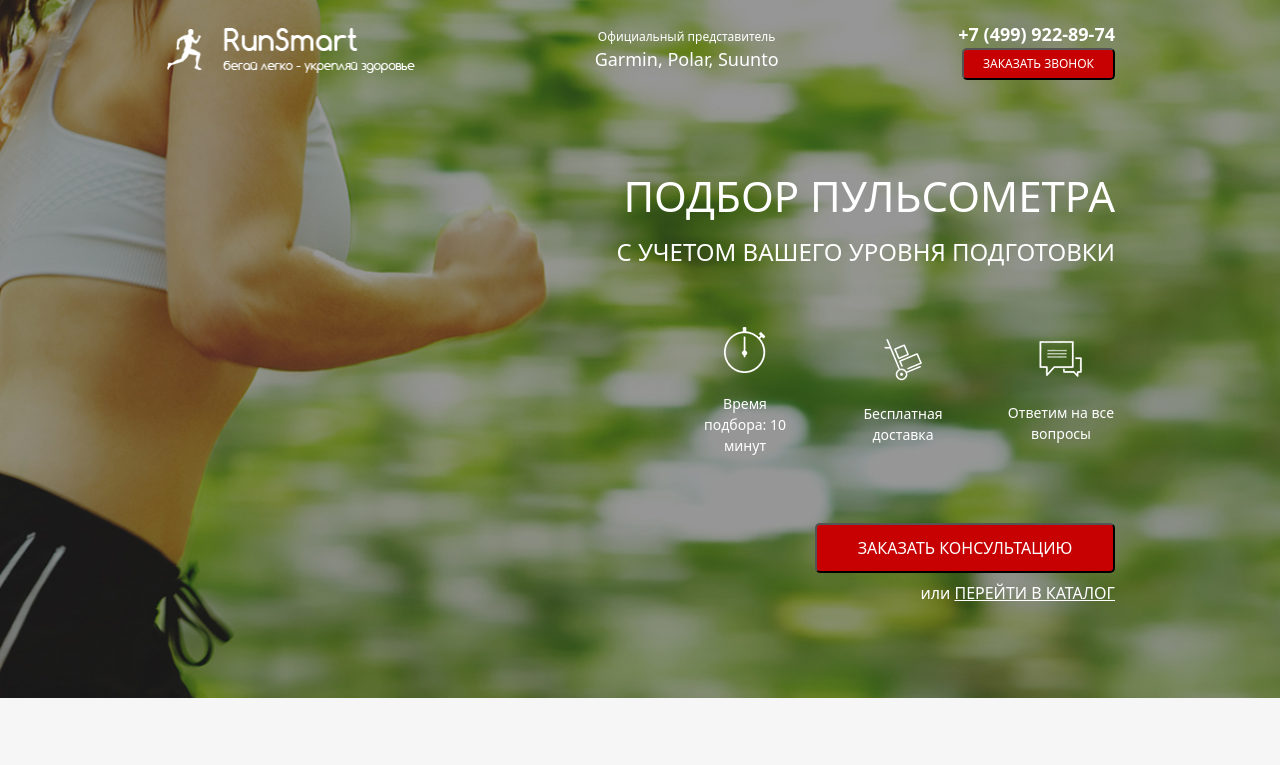
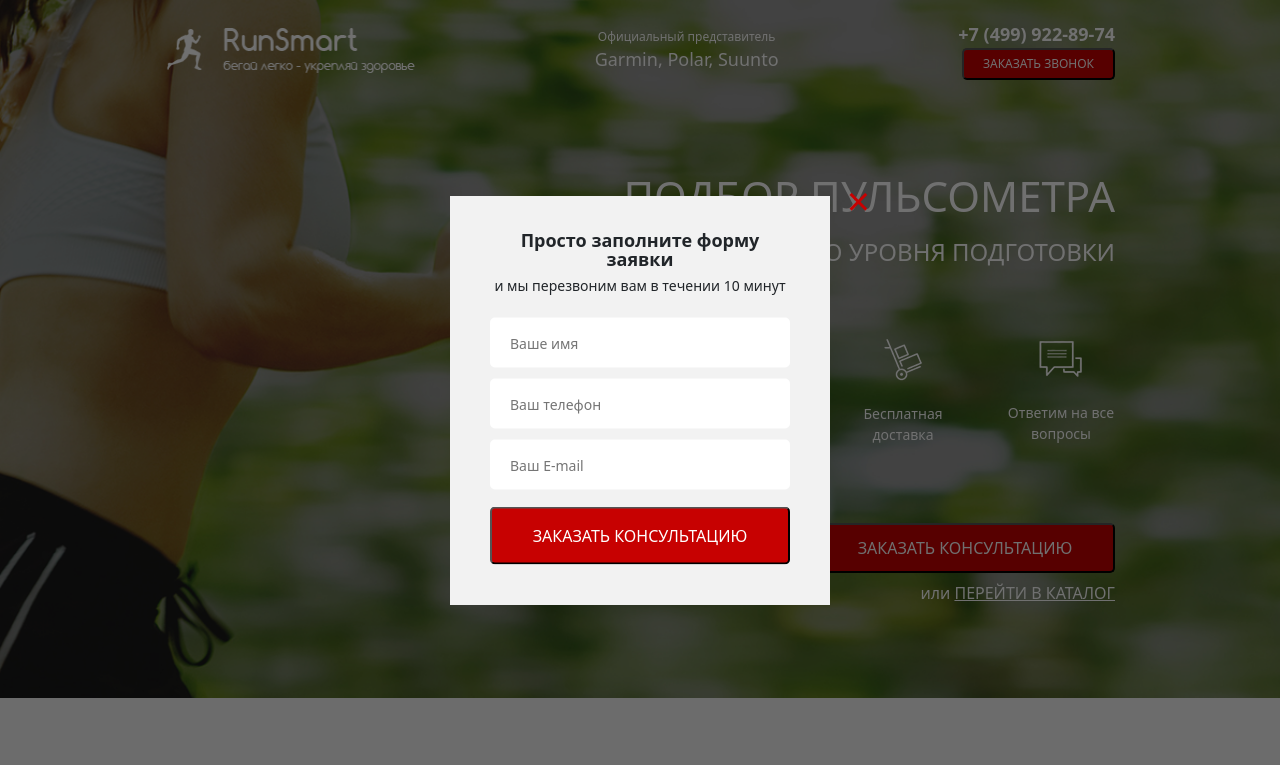
Before and after one commit to zetBEASTMODE/RunSmart_site, a website: page src/index.html in a window 1280 px wide. Both pictures are taken after a click on the button "ЗАКАЗАТЬ ЗВОНОК". Shown: the top 765 px of the page. Drawn offline with nearby package versions, Linux system fonts and the light colour scheme.

Commit message:
59 lesson add modal windows

```diff
--- a/src/index.html
+++ b/src/index.html
@@ -24,7 +24,7 @@
 				</div>
 				<div class="header__contacts">
 					<a href="tel:+74999228974" class="header__phone">+7 (499) 922-89-74</a>
-					<button class="button">Заказать звонок</button>
+					<button data-modal="consultation" class="button">Заказать звонок</button>
 				</div>
 			</header>
 			<div class="promo__wrapper">
@@ -45,7 +45,7 @@
 					</div>
 				</div>
 
-				<button class="button button_main">Заказать консультацию</button>
+				<button data-modal="consultation" class="button button_main">Заказать консультацию</button>
 				<div class="promo__link">
 					или
 					<a href="#">Перейти в каталог</a>
@@ -432,6 +432,37 @@
     </footer>
 
 
+    <div class="overlay">
+        <div class="modal" id="consultation">
+            <div class="modal__close">&times;</div>
+            <div class="modal__subtitle">Просто заполните форму заявки</div>
+            <div class="modal__descr">и мы перезвоним вам в течении 10 минут</div>
+            <form class="feed-form feed-form_mt25" action="#">
+                <input name="name" required placeholder="Ваше имя" type="text">
+                <input name="phone" required placeholder="Ваш телефон" type="number">
+                <input name="email" required placeholder="Ваш E-mail" type="email">
+                <!-- <input type="submit" value="Заказать консультацию"> -->
+                <button class="button button_submit">Заказать консультацию</button>
+            </form>
+        </div>
+        <div class="modal" id="order">
+            <div class="modal__close">&times;</div>
+            <div class="modal__subtitle">Ваш заказ:</div>
+            <div class="modal__descr">Пульсометр Polar FT1</div>
+            <form class="feed-form feed-form_mt25" action="#">
+                <input name="name" required placeholder="Ваше имя" type="text">
+                <input name="phone" required placeholder="Ваш телефон" type="number">
+                <input name="email" required placeholder="Ваш E-mail" type="email">
+                <!-- <input type="submit" value="Заказать консультацию"> -->
+                <button class="button button_submit">купить</button>
+            </form>
+        </div>
+        <div class="modal modal_mini" id="thanks">
+            <div class="modal__close">&times;</div>
+            <div class="modal__subtitle">Спасибо за вашу заявку!</div>
+            <div class="modal__descr">Наш менеджер свяжется с вами в ближайшее время!</div>
+        </div>
+    </div>
 
 
     <script type="text/javascript" src="https://code.jquery.com/jquery-1.11.0.min.js"></script>
--- a/src/js/script.js
+++ b/src/js/script.js
@@ -65,4 +65,22 @@ $(document).ready(function(){
 
       toggleSLide('.catalog-item__link');
       toggleSLide('.catalog-item__back');
+
+
+      //Modal
+
+    $('[data-modal=consultation]').on('click', function() {
+      $('.overlay, #consultation').fadeIn('slow');
+    });
+    $('.modal__close').on('click', function() {
+      $('.overlay, #consultation, #thanks, #order').fadeOut('slow');
+    });
+
+    $('.button_mini').each(function(i) {
+      $(this).on('click', function() {
+        $('#order .modal__descr').text($('.catalog-item__subtitle').eq(i).text());
+        $('.overlay, #order').fadeIn('slow');
+      })
+    });
+
 });
--- a/src/sass/blocks/_forms.scss
+++ b/src/sass/blocks/_forms.scss
@@ -17,4 +17,7 @@
             margin-bottom: 17px;
         }
     }
+    &_mt25 {
+        margin-top: 25px;
+    }
 }
--- /dev/null
+++ b/src/sass/blocks/_modal.scss
@@ -0,0 +1,47 @@
+.overlay {
+    display: none;
+    position: fixed;
+    width: 100%;
+    height: 100%;
+    background-color: rgba(0,0,0, .56);
+    top: 0;
+}
+.modal {
+    position: absolute;
+    top: 50%;
+    left: 50%;
+    transform: translate(-50%, -50%);
+    width: 380px;
+    min-height: 400px;
+    background-color: #F2F2F2;
+    padding: 35px 40px 40px 40px;
+    &__close {
+        position: absolute;
+        top: 0;
+        right: -40px;
+        line-height: 10px;
+        font-size: 40px;
+        color: $main_color;
+        cursor: pointer;
+    }
+    &__subtitle {
+        font-weight: 700;
+        font-size: 18px;
+        line-height: 19px;
+        text-align: center;
+    }
+    &__descr {
+        font-weight: 500;
+        font-size: 14px;
+        line-height: 14px;
+        text-align: center;
+        margin-top: 10px;
+    }
+    &_mini {
+        min-height: 140px;
+    }
+}
+
+#consultation, #order, #thanks {
+    display: none;
+}
--- a/src/sass/style.scss
+++ b/src/sass/style.scss
@@ -18,4 +18,5 @@
 @import 'blocks/catalog';
 @import 'blocks/reviews';
 @import 'blocks/footer';
+@import 'blocks/modal';
 @import 'base/media'; /* Всегда должен идти последним */
```
Also changed, not shown: src/css/style.min.css.
